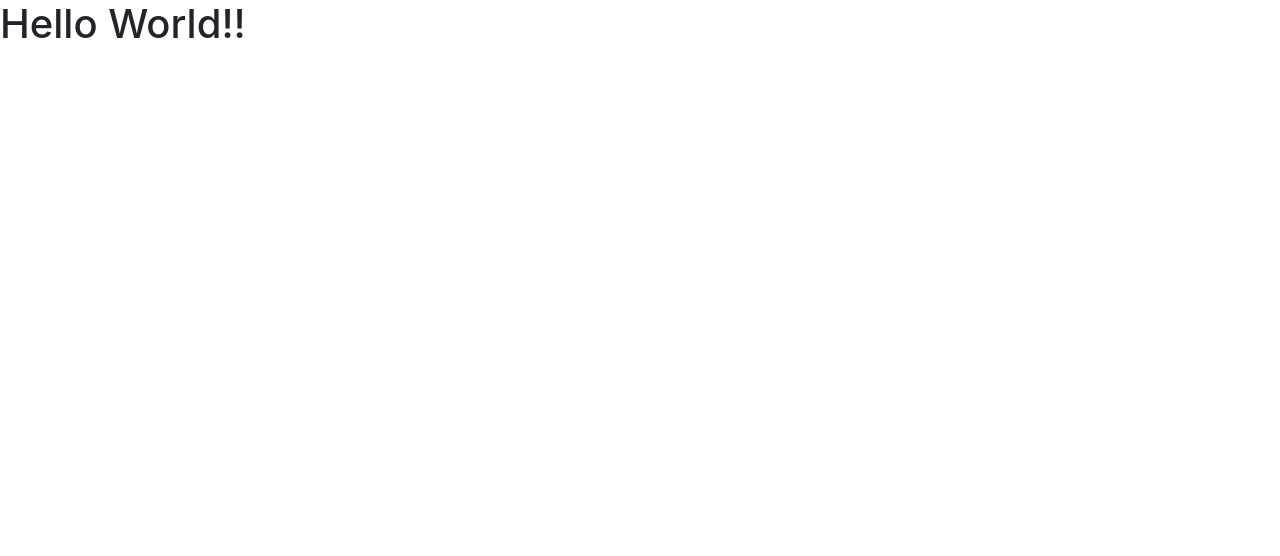
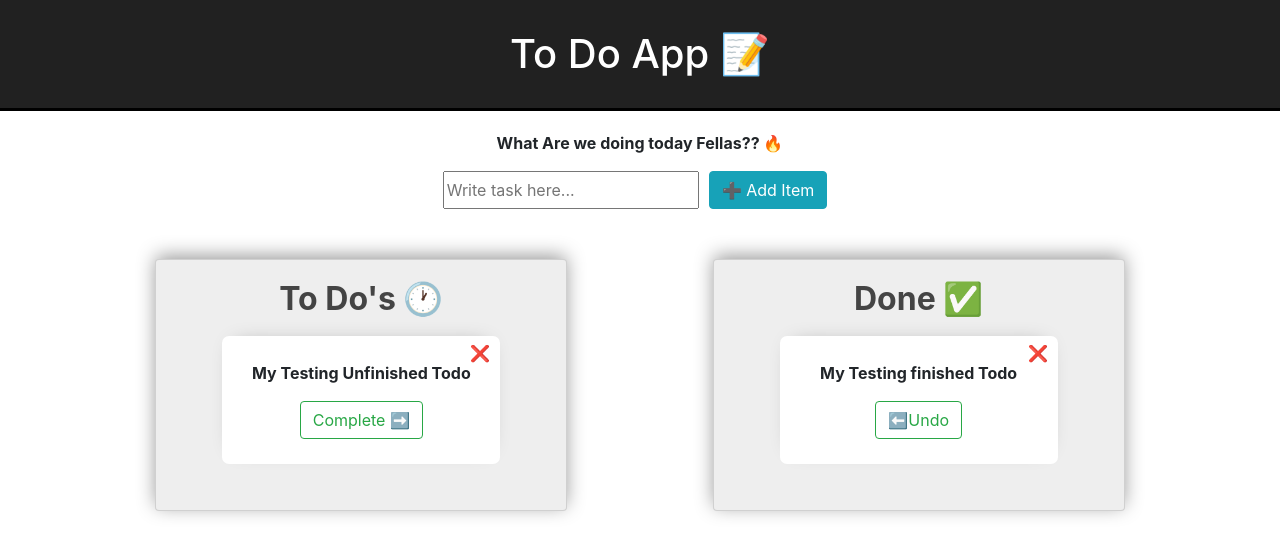
Before and after one commit to KidCoderT/MyFlaskTodoListApp, a Flask app: page / in a window 1280 px wide. Shown: the top 556 px of the page. Run offline with Flask 2, Linux system fonts and the light colour scheme; some libraries are stand-ins or nearby versions.

Commit message:
Step 2: Created the frontend for the application.

```diff
--- /dev/null
+++ b/static/style.css
@@ -0,0 +1,93 @@
+
+.todo {
+    display: flex;
+    flex-direction: column;
+    align-items: center;
+    text-align: center;
+}
+
+.todo__header {
+    width: 100%;
+    padding: 30px;
+    border-bottom: 3px solid black;
+    background-color: #212121;
+    margin-bottom: 20px;
+    color: white
+}
+
+.todo__headerContainer {
+    border: none;
+}
+
+.todo__form {
+    display: flex;
+    padding: 0 20px 20px;
+}
+
+.todo__form > input {
+    margin-right: 10px;
+}
+
+.todo__itemHeader {
+    color: #444444;
+}
+
+.todo__close {
+    position: absolute;
+    top: 5px;
+    right: 3px;
+    padding-right: 7px;
+    color: red
+}
+
+.todo__item {
+    position: relative;
+    background-color: #ffffff;
+    border-radius: 7px;
+    text-align: center;
+    padding: 25px;
+    margin: 10px;
+    width: 100%;
+    max-width: 278px;
+    box-shadow: 0 -4px 20px -14px rgba(0, 0, 0, 0.41);
+}
+
+.todo__itemHeader {
+    text-align: center;
+}
+
+.todo__container {
+    display: flex;
+    flex-wrap: wrap;
+    list-style: none;
+    justify-content: center;
+    max-width: 800px;
+    padding-left: 0;
+}
+
+.todo__innerItemContainer {
+    flex: 1;
+    max-width: 412px;
+    margin: 10px;
+    padding: 20px;
+    height: fit-content;
+    width: 330px;
+    box-shadow: 0px -4px 19px -1px rgba(0, 0, 0, 0.41);
+    background-color: #eeeeee;
+}
+
+.todo__itemContainer {
+    margin: 20px;
+    display: flex;
+    justify-content: space-evenly;
+}
+
+.todo__buttonContainer {
+    display: flex;
+}
+
+@media (max-width: 800px) {
+    .todo__itemContainer {
+        flex-wrap: wrap;
+    }
+}
--- a/templates/index.html
+++ b/templates/index.html
@@ -6,8 +6,53 @@
     <!-- Bootstrap CSS -->
     <link rel="stylesheet" href="https://stackpath.bootstrapcdn.com/bootstrap/4.4.1/css/bootstrap.min.css"
           integrity="sha384-Vkoo8x4CGsO3+Hhxv8T/Q5PaXtkKtu6ug5TOeNV6gBiFeWPGFN9MuhOf23Q9Ifjh" crossorigin="anonymous">
+    <link rel="icon" href="data:,">
+    <link rel="stylesheet" href="{{ url_for('static', filename='style.css') }}">
 </head>
 <body>
-    <h1>Hello World!!</h1>
+    <div class="todo">
+        <h1 class="todo__header">To Do App 📝</h1>
+
+        <div class="card todo__headerContainer">
+            <p class="font-weight-bold"> What Are we doing today Fellas?? 🔥</p>
+            <form class="todo__form">
+                <input placeholder="Write task here..." type="text" name="todoitem">
+                <input class="btn btn-info" type="submit" value="➕ Add Item">
+            </form>
+        </div>
+    </div>
+
+    <div class="todo__itemContainer">
+
+        <div class="card todo__innerItemContainer">
+
+            <h2 class="todo__itemHeader font-weight-bolder">To Do's 🕐</h2>
+
+            <ul class="todo__container">
+                <li class="todo__item">
+                    <p class="font-weight-bold">My Testing Unfinished Todo</p>
+                    <a class="btn btn-outline-success" href="#">Complete ➡️</a>
+                    <a class="todo__close" href="#">❌</a>
+                </li>
+            </ul>
+
+        </div>
+
+        <div class="card todo__innerItemContainer">
+
+            <h2 class="todo__itemHeader font-weight-bolder">Done ✅</h2>
+
+            <ul class="todo__container">
+                <li class="todo__item">
+                    <p class="font-weight-bold">My Testing finished Todo</p>
+                    <a class="btn btn-outline-success" href="#">⬅️Undo</a>
+                    <a class="todo__close" href="#">❌</a>
+                </li>
+            </ul>
+
+        </div>
+
+
+    </div>
 </body>
 </html>
```
